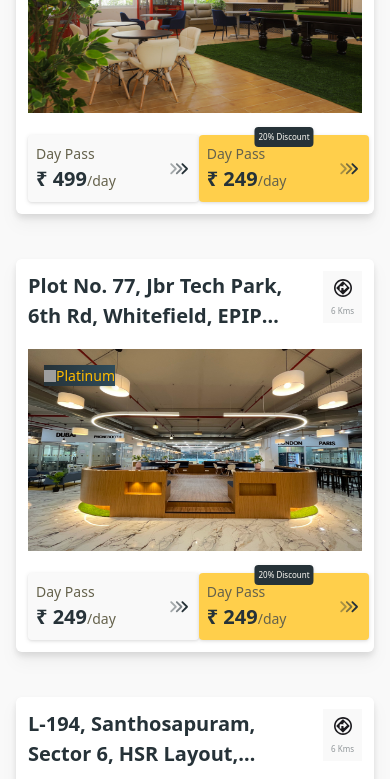
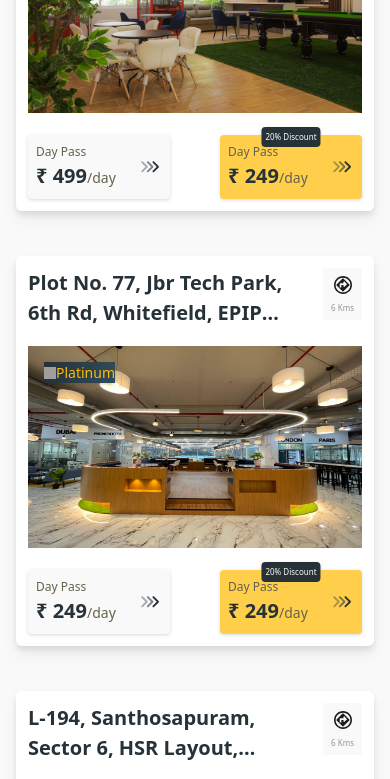
Before and after one commit to Bhusnar5044/bhive-workspace, a React (Vite) app: page / in a window 390 px wide. Shown: the part 1400-2179 px from the top of the page. Built offline with nearby package versions, Linux system fonts and the light colour scheme; grey boxes are pictures that could not be loaded; what tailwindcss-font-inter would draw is missing.

Commit message:
PB | responsive fornt issue

```diff
--- a/src/components/common/Button/index.tsx
+++ b/src/components/common/Button/index.tsx
@@ -23,14 +23,14 @@ const Button: FC<ButtonProps> = ({
     <button
       type="button"
       className={cn(
-        'relative flex min-w-[10.67rem] items-center justify-between gap-3 rounded p-2 text-sm text-white shadow-dropShad drop-shadow focus:outline-none focus:ring-4',
+        'relative flex min-w-[8.875rem] items-center justify-between gap-3 rounded p-2 text-sm text-white shadow-dropShad drop-shadow focus:outline-none focus:ring-4 lg:min-w-[10.67rem]',
         theme,
         className
       )}
     >
       <div className="flex flex-col items-baseline">
         {label && (
-          <span className="tex-sm whitespace-nowrap text-textSecondary">
+          <span className="lg:tex-sm whitespace-nowrap text-xs text-textSecondary">
             {label}
           </span>
         )}
```
